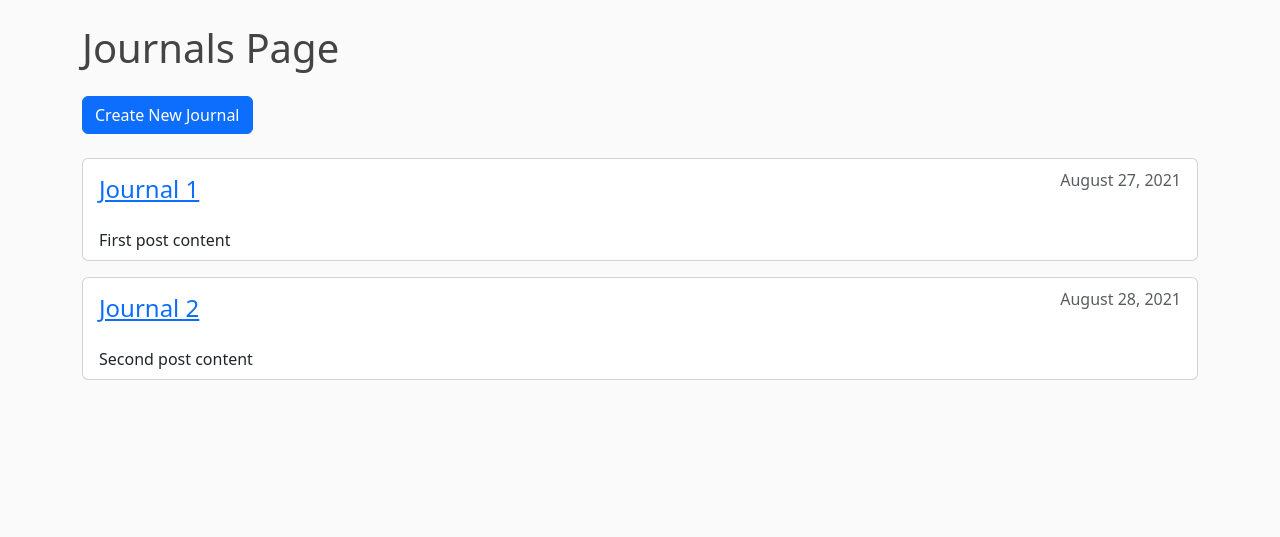
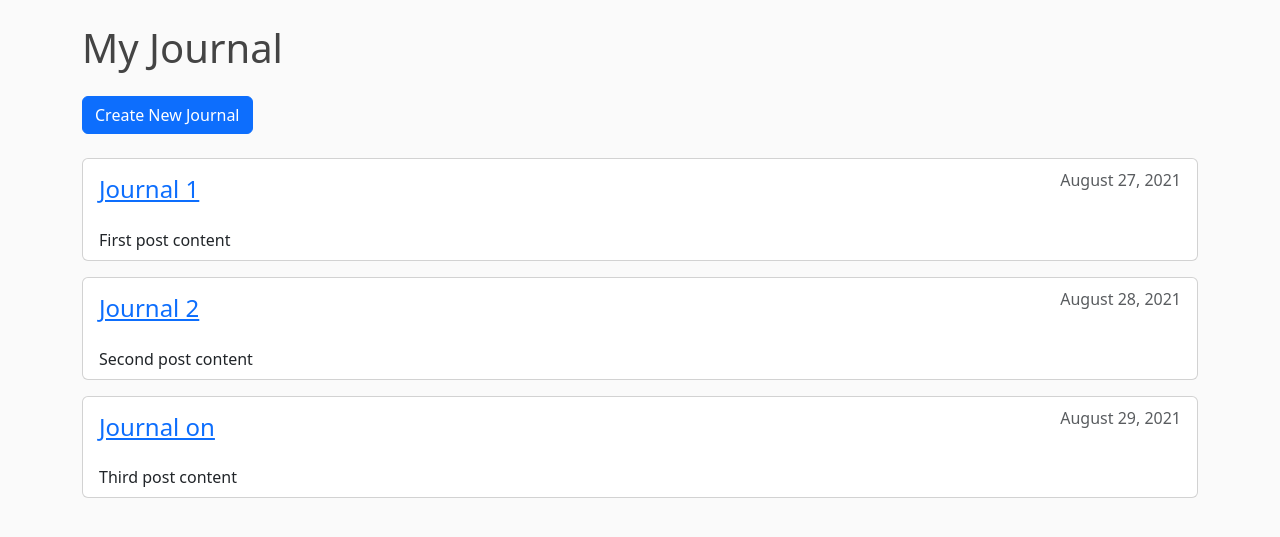
Before and after one commit to ahmetcucar/wellness-workbook, a Django app: page /journals/ in a window 1280 px wide. Shown: the part 56-593 px from the top of the page. Run offline with Django 5.2, Linux system fonts and the light colour scheme.

Commit message:
allow optional title in journals.html

```diff
--- a/mysite/app/templates/app/journals.html
+++ b/mysite/app/templates/app/journals.html
@@ -1,13 +1,17 @@
 {% extends "app/base.html" %}
 {% block content %}
-    <h1 class="mb-4">Journals Page</h1>
+    <h1 class="mb-4">My Journal</h1>
 
     <a class="btn btn-primary mb-4" href="#">Create New Journal</a>
 
     {% for post in posts %}
         <div class="card mb-3">
             <div class="card-body d-flex justify-content-between align-items-start">
-                <h4 class="card-title mb-0"><a href="#">{{ post.title }}</a></h4>
+                {% if post.title %}
+                    <h4 class="card-title mb-0"><a href="#">{{ post.title }}</a></h4>
+                {% else %}
+                    <h4 class="card-title mb-0"><a href="#">Journal on {{ post.date_posted|date:"m.d.Y" }}</a></h4>
+                {% endif %}
                 <h6 class="card-subtitle text-muted">{{ post.date_posted }}</h6>
             </div>
             <div class="card-body py-2">
--- a/mysite/app/views.py
+++ b/mysite/app/views.py
@@ -11,6 +11,10 @@ posts = [
         'title': 'Journal 2',
         'content': 'Second post content',
         'date_posted': 'August 28, 2021'
+    },
+    {
+        'content': 'Third post content',
+        'date_posted': 'August 29, 2021'
     }
 ]
 
```
